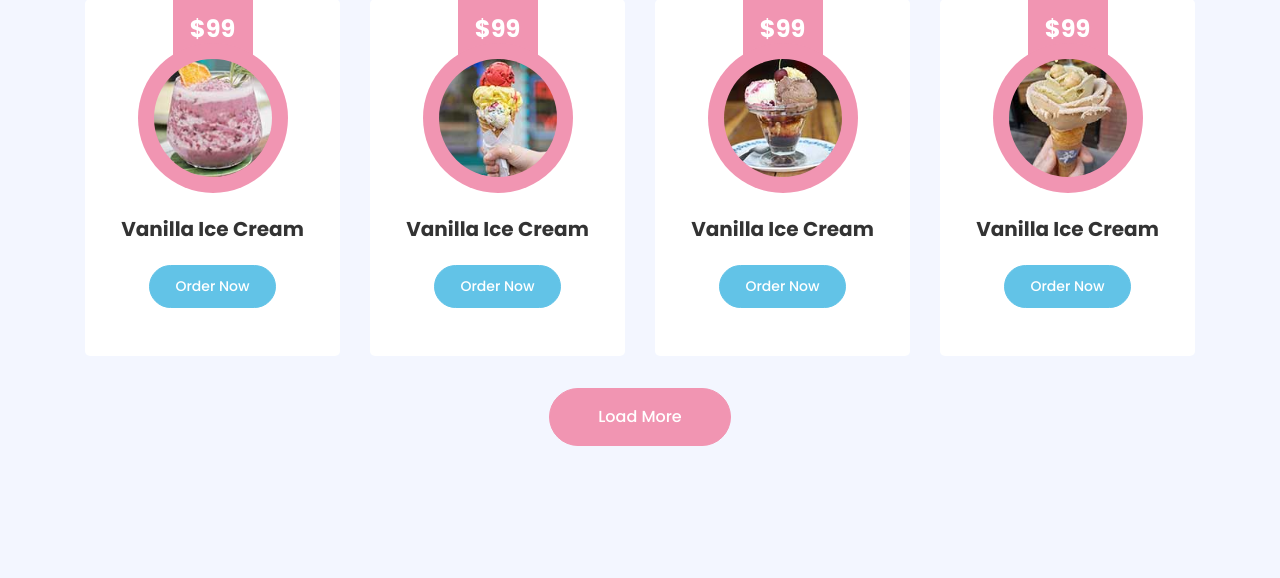
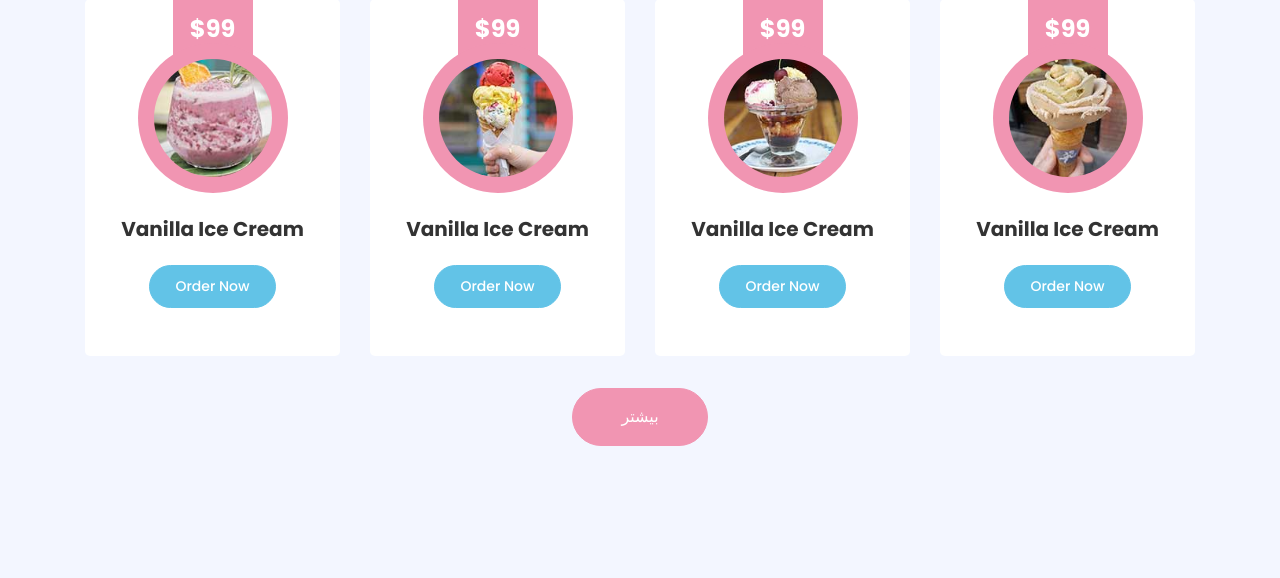
Before and after one commit to ZeinabMoghadamnia/Cafe_GW, a Django app: template cafemenu/templates/cafemenu/product.html in a window 1280 px wide. Shown: the part 1214-1792 px from the top of the page. Run offline with Django 4.2, Linux system fonts and the light colour scheme; the template is opened without the code that fills it, so the values that code supplies are empty; some libraries are stand-ins or nearby versions.

Commit message:
[Cafe_GW][#1]|load more changed to persian in product template

```diff
--- a/cafemenu/templates/cafemenu/product.html
+++ b/cafemenu/templates/cafemenu/product.html
@@ -129,7 +129,7 @@
                         </div>
                     </div>
                     <div class="col-12 text-center">
-                        <a href="#" class="btn btn-primary py-3 px-5">Load More</a>
+                        <a href="#" class="btn btn-primary py-3 px-5">بیشتر</a>
                     </div>
                 </div>
             </div>
```
